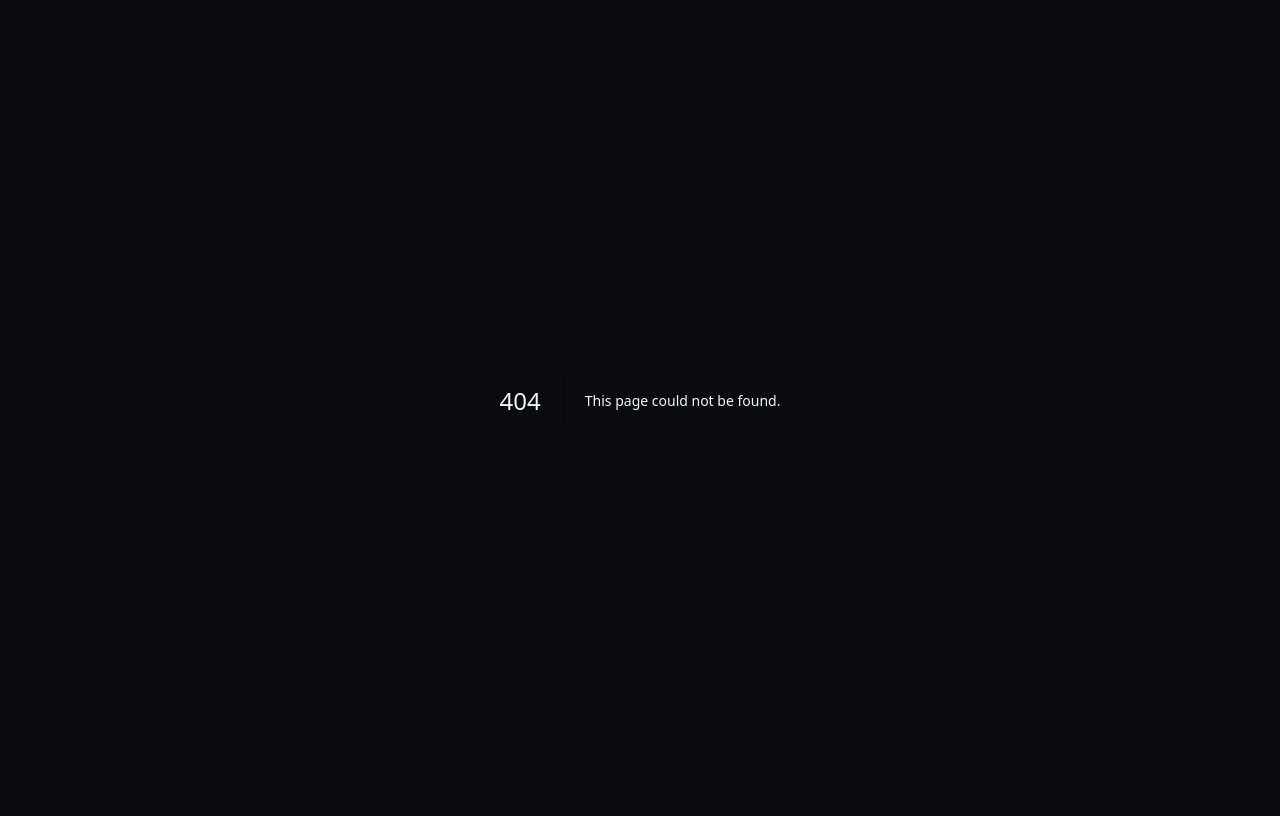
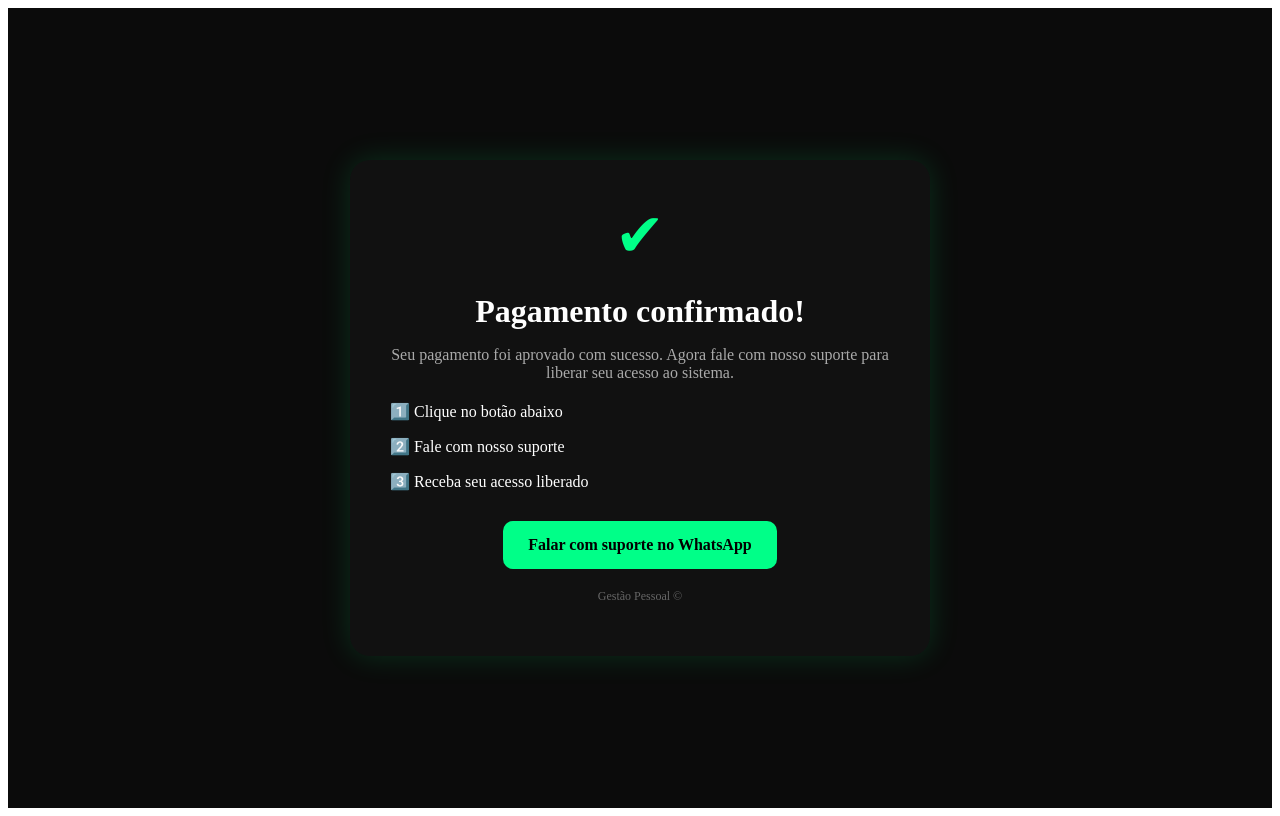
Before and after one commit to fa9958189/Gestao-Pessoal-Principal, a Next.js app: page /AtivarAcesso in a window 1280 px wide. Before the commit this address had no page. Built offline with nearby package versions, Linux system fonts and the light colour scheme.

Commit message:
feat: adiciona página AtivarAcesso

```diff
--- /dev/null
+++ b/src/pages/AtivarAcesso.jsx
@@ -0,0 +1,84 @@
+import React from "react";
+
+export default function AtivarAcesso() {
+  return (
+    <div style={styles.body}>
+      <div style={styles.container}>
+        <div style={styles.check}>✔</div>
+
+        <h1 style={styles.title}>Pagamento confirmado!</h1>
+
+        <p style={styles.text}>
+          Seu pagamento foi aprovado com sucesso.
+          Agora fale com nosso suporte para liberar seu acesso ao sistema.
+        </p>
+
+        <div style={styles.steps}>
+          <p>1️⃣ Clique no botão abaixo</p>
+          <p>2️⃣ Fale com nosso suporte</p>
+          <p>3️⃣ Receba seu acesso liberado</p>
+        </div>
+
+        <a
+          href="https://api.whatsapp.com/send?phone=5563992393705&text=Olá!%20Acabei%20de%20pagar%20e%20quero%20ativar%20meu%20acesso."
+          target="_blank"
+          rel="noopener noreferrer"
+          style={styles.button}
+        >
+          Falar com suporte no WhatsApp
+        </a>
+
+        <p style={styles.footer}>Gestão Pessoal ©</p>
+      </div>
+    </div>
+  );
+}
+
+const styles = {
+  body: {
+    background: "#0b0b0b",
+    height: "100vh",
+    display: "flex",
+    justifyContent: "center",
+    alignItems: "center",
+    color: "#fff"
+  },
+  container: {
+    textAlign: "center",
+    background: "#111",
+    padding: "40px",
+    borderRadius: "20px",
+    boxShadow: "0 0 30px rgba(0,255,120,0.15)",
+    maxWidth: "500px"
+  },
+  check: {
+    fontSize: "60px",
+    color: "#00ff88",
+    marginBottom: "20px"
+  },
+  title: {
+    marginBottom: "10px"
+  },
+  text: {
+    color: "#aaa",
+    marginBottom: "20px"
+  },
+  steps: {
+    marginBottom: "30px",
+    textAlign: "left"
+  },
+  button: {
+    display: "inline-block",
+    padding: "15px 25px",
+    background: "#00ff88",
+    color: "#000",
+    borderRadius: "10px",
+    textDecoration: "none",
+    fontWeight: "bold"
+  },
+  footer: {
+    marginTop: "20px",
+    fontSize: "12px",
+    color: "#666"
+  }
+};
```
